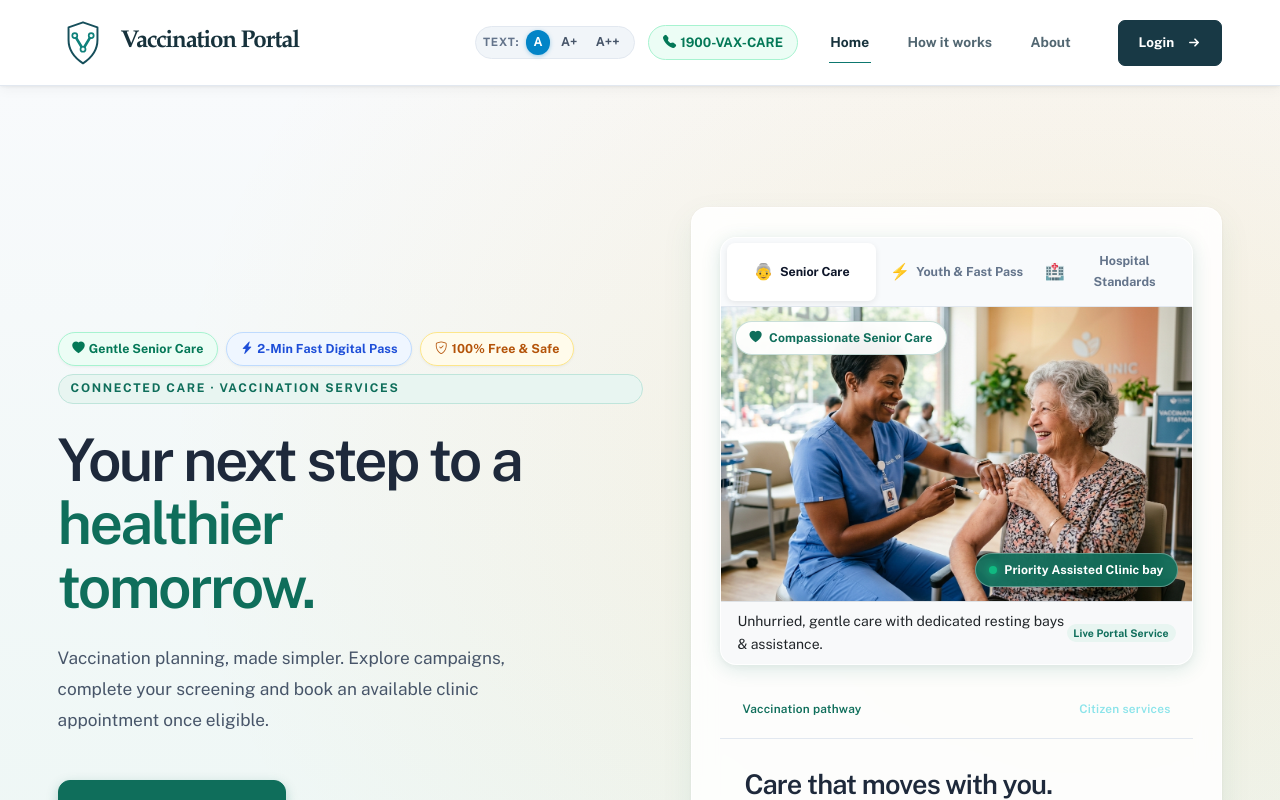
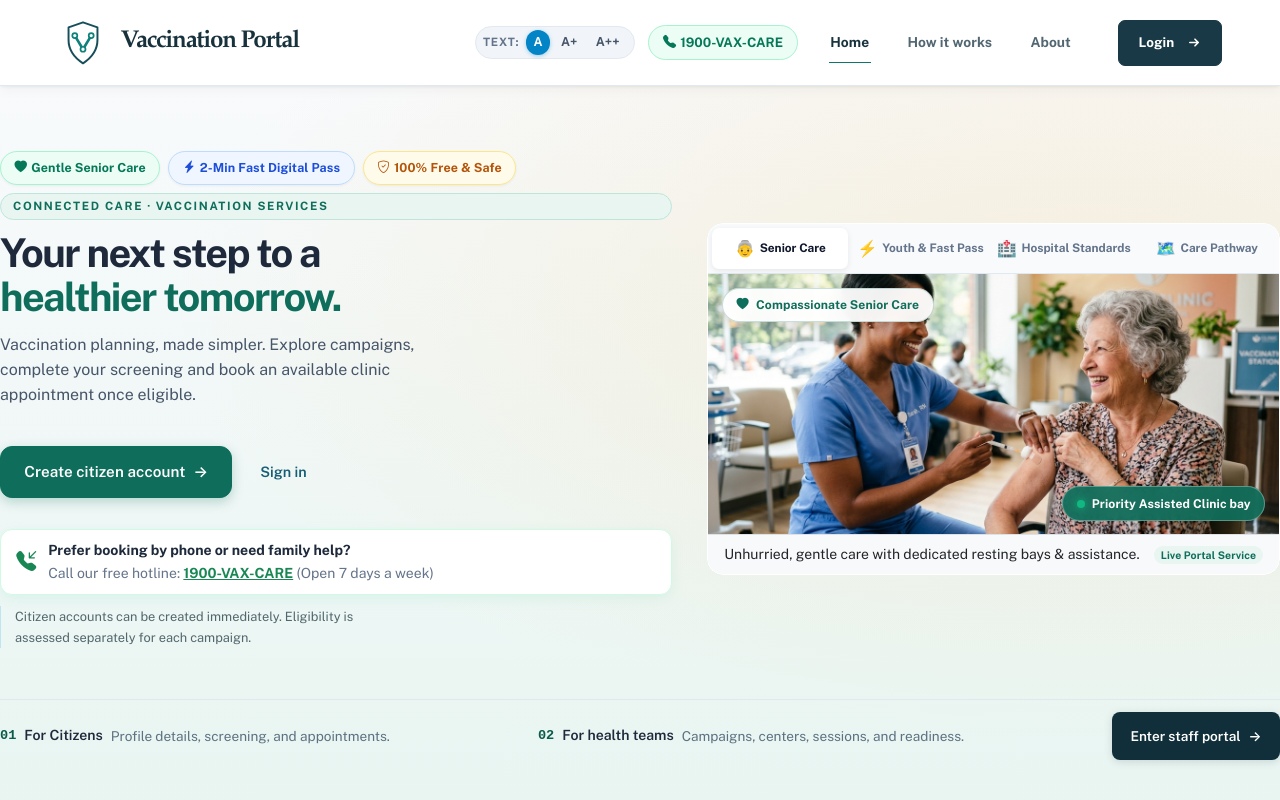
Before and after one commit to Sankalpa-KMCP/se2030-2026-y2-s1-mtr-01-vaccination-portal, a React (Vite) app in the folder frontend/: page / in a window 1280 px wide. Shown: the top 800 px of the page. Built offline with nearby package versions, Linux system fonts and the light colour scheme; no server answers.

Commit message:
feat: add Care Pathway tab to hero section and update responsive styles

```diff
--- a/frontend/src/features/public-landing/components/HeroSection.jsx
+++ b/frontend/src/features/public-landing/components/HeroSection.jsx
@@ -35,6 +35,12 @@ const HERO_GALLERY = [
     topIcon: 'bi-shield-check',
     bottomBadge: 'Clinical Readiness Verified',
     desc: 'Safe, temperature-controlled vaccines with board-certified doctors.',
+  },
+  {
+    id: 'pathway',
+    label: 'Care Pathway',
+    icon: '🗺️',
+    isPathway: true,
   },
 ];
 
@@ -93,9 +99,9 @@ export default function HeroSection() {
         </div>
 
         <div className="home-hero__visual" aria-hidden="true">
-          <div className="hospital-hero-card mb-3">
-            {/* Multi-Photo Switcher Bar */}
-            <div className="hero-photo-tabs" role="tablist" aria-label="Photo showcase">
+          <div className="hospital-hero-card">
+            {/* Multi-Photo & Pathway Switcher Bar */}
+            <div className="hero-photo-tabs" role="tablist" aria-label="Visual showcase">
               {HERO_GALLERY.map((item, idx) => (
                 <button
                   key={item.id}
@@ -110,6 +116,25 @@ export default function HeroSection() {
               ))}
             </div>
 
+            {current.isPathway ? (
+              <div className="hero-pathway-tab-content p-3">
+                <div className="home-hero__visual-head">
+                  <span>Vaccination pathway</span>
+                  <span className="home-hero__visual-context">Citizen services</span>
+                </div>
+                <div className="home-hero__visual-title">
+                  <span>Care that moves with you.</span>
+                  <p>From campaign screening to a booked clinic visit.</p>
+                </div>
+                <div className="home-hero__visual-screen">
+                  <HeroArtwork />
+                </div>
+                <div className="home-hero__visual-foot">
+                  <p>Clinical review and session readiness support each appointment.</p>
+                </div>
+              </div>
+            ) : (
+              <>
                 <div className="hospital-hero-card__media">
                   <img
                     src={current.image}
@@ -130,7 +155,9 @@ export default function HeroSection() {
                   <span>{current.desc}</span>
                   <span className="badge bg-primary-subtle text-primary fw-bold">Live Portal Service</span>
                 </div>
-          </div>
+
+                {/* Rendered in DOM for test & screen accessibility */}
+                <div style={{ display: 'none' }} aria-hidden="true">
                   <div className="home-hero__visual-head">
                     <span>Vaccination pathway</span>
                     <span className="home-hero__visual-context">Citizen services</span>
@@ -144,6 +171,10 @@ export default function HeroSection() {
                   </div>
                   <div className="home-hero__visual-foot">
                     <p>Clinical review and session readiness support each appointment.</p>
+                  </div>
+                </div>
+              </>
+            )}
           </div>
         </div>
 
--- a/frontend/src/features/public-landing/hospital-home.css
+++ b/frontend/src/features/public-landing/hospital-home.css
@@ -17,6 +17,11 @@
   position: relative;
   background: linear-gradient(180deg, #F8FAFC 0%, #e8f5f1 100%);
   overflow: hidden;
+  min-height: calc(100vh - 68px);
+  display: flex;
+  flex-direction: column;
+  justify-content: center;
+  padding: 1.5rem 0 1rem;
 }
 .lp-page--home .home-hero::before {
   background: radial-gradient(ellipse at 85% 30%, rgba(245, 158, 11, 0.12) 0%, transparent 60%);
@@ -24,10 +29,12 @@
 }
 .lp-page--home .home-hero__frame {
   display: grid;
-  grid-template-columns: 1.1fr 1fr;
-  gap: 3rem;
-  padding-top: 5rem;
-  padding-bottom: 2rem;
+  grid-template-columns: 1.15fr 0.98fr;
+  gap: 2.2rem;
+  padding-top: 0;
+  padding-bottom: 0;
+  align-items: center;
+  width: 100%;
 }
 .lp-page--home .home-hero__copy {
   grid-column: 1;
@@ -36,23 +43,23 @@
 }
 .hospital-eyebrow {
   display: inline-block;
-  margin-bottom: 1.5rem;
+  margin-bottom: 0.65rem;
   color: #0F6E5B;
-  font-size: 0.75rem;
+  font-size: 0.72rem;
   font-weight: 700;
   letter-spacing: 0.14em;
   background: #e8f5f1;
-  padding: 0.25rem 0.75rem;
+  padding: 0.2rem 0.75rem;
   border-radius: 999px;
   border: 1px solid #bfe5db;
 }
 .lp-page--home .home-hero h1 {
-  max-width: 13ch;
-  margin-bottom: 1.5rem;
-  font-size: clamp(2.8rem, 4.6vw, 4.6rem);
-  line-height: 1.08;
-  letter-spacing: -0.045em;
-  font-weight: 600;
+  max-width: 14ch;
+  margin-bottom: 0.85rem;
+  font-size: clamp(2rem, 3.1vw, 3.1rem);
+  line-height: 1.12;
+  letter-spacing: -0.04em;
+  font-weight: 700;
   color: #1E293B;
 }
 .lp-page--home .home-hero h1 em {
@@ -60,16 +67,18 @@
   font-style: normal;
 }
 .lp-page--home .home-hero__lead {
-  max-width: 43ch;
+  max-width: 44ch;
   color: #475569;
-  font-size: 1.08rem;
-  line-height: 1.8;
+  font-size: 1rem;
+  line-height: 1.55;
+  margin-bottom: 1.15rem;
 }
 .lp-page--home .home-action--primary {
   background: #0F6E5B;
   border-color: #0F6E5B;
   border-radius: 0.75rem;
-  padding: 1rem 1.6rem;
+  padding: 0.75rem 1.45rem;
+  font-size: 0.95rem;
   box-shadow: 0 4px 12px rgba(15, 110, 91, 0.25);
   transition: all 0.2s ease;
 }
@@ -81,12 +90,10 @@
 }
 .lp-page--home .home-hero__visual {
   grid-column: 2;
-  padding: 1.8rem;
-  border: 1px solid #ffffff;
-  border-radius: 1rem;
-  background: rgba(255, 255, 255, 0.85);
-  backdrop-filter: blur(12px);
-  box-shadow: 0 1px 3px rgba(0, 0, 0, 0.06), 0 12px 32px rgba(15, 110, 91, 0.08);
+  padding: 0;
+  border: none;
+  background: transparent;
+  box-shadow: none;
   align-self: center;
 }
 .lp-page--home .home-hero__visual-head {
@@ -94,15 +101,30 @@
   border-bottom: 1px solid #e2e8f0;
 }
 .lp-page--home .home-hero__visual-title > span {
-  font-size: 1.7rem;
+  font-size: 1.4rem;
   font-weight: 600;
   color: #1E293B;
 }
 .lp-page--home .home-hero__rail {
   grid-column: 1 / -1;
   margin-top: 1rem;
+  padding-top: 0.75rem;
   border-top: 1px solid #e2e8f0;
   background: transparent;
+  display: flex;
+  align-items: center;
+  justify-content: space-between;
+  gap: 1.5rem;
+}
+.lp-page--home .home-hero__rail > div {
+  display: flex;
+  align-items: center;
+  gap: 0.5rem;
+  font-size: 0.84rem;
+  color: #64748b;
+}
+.lp-page--home .home-hero__rail > div strong {
+  color: #1e293b;
 }
 .hospital-shortcuts {
   position: relative;
@@ -177,9 +199,14 @@
   border-color: #e2e8f0;
   box-shadow: 0 1px 3px rgba(0, 0, 0, 0.06), 0 8px 24px rgba(0, 0, 0, 0.05);
 }
-.lp-page--home .home-assurance,
 .lp-page--home .home-closing {
-  background: #09473b;
+  background: linear-gradient(135deg, #064e3b 0%, #065f46 50%, #0f766e 100%);
+}
+.lp-page--home .home-closing__copy h2 {
+  color: #ffffff !important;
+}
+.lp-page--home .home-closing__copy p {
+  color: #d1fae5 !important;
 }
 @media (max-width: 960px) {
   .lp-page--home .home-hero__frame {
@@ -236,7 +263,7 @@
 .hospital-hero-card__media {
   position: relative;
   width: 100%;
-  aspect-ratio: 16 / 10;
+  height: 260px;
   overflow: hidden;
 }
 
@@ -509,45 +536,52 @@ html.vax-text-xl {
 .hero-helpline-reassurance {
   display: flex;
   align-items: center;
-  gap: 0.9rem;
-  margin-top: 1.5rem;
-  margin-bottom: 1.25rem;
-  padding: 0.9rem 1.25rem;
+  gap: 0.75rem;
+  margin-top: 0.85rem;
+  margin-bottom: 0.65rem;
+  padding: 0.55rem 0.95rem;
   background: #ffffff;
-  border-radius: 0.85rem;
+  border-radius: 0.75rem;
   border: 1px solid #d1fae5;
   box-shadow: 0 4px 14px rgba(16, 185, 129, 0.08);
 }
 
 .hero-helpline-reassurance strong {
-  font-size: 0.92rem;
+  font-size: 0.88rem;
   color: #1e293b;
   display: block;
 }
 
 .hero-photo-tabs {
   display: grid;
-  grid-template-columns: repeat(3, 1fr);
+  grid-template-columns: repeat(4, 1fr);
   background: #f8fafc;
   border-bottom: 1px solid #e2e8f0;
-  padding: 0.35rem;
-  gap: 0.35rem;
+  padding: 0.25rem;
+  gap: 0.25rem;
 }
 
 .hero-photo-tab {
   display: flex;
   align-items: center;
   justify-content: center;
-  gap: 0.4rem;
-  padding: 0.5rem 0.5rem;
+  gap: 0.3rem;
+  padding: 0.45rem 0.25rem;
   border: none;
   background: transparent;
-  border-radius: 0.5rem;
-  font-size: 0.78rem;
+  border-radius: 0.45rem;
+  font-size: 0.74rem;
   font-weight: 650;
   color: #64748b;
   cursor: pointer;
   transition: all 0.2s ease;
+  white-space: nowrap;
+}
+
+.hero-pathway-tab-content {
+  padding: 0.85rem;
+  max-height: 310px;
+  overflow-y: auto;
 }
 
 .hero-photo-tab:hover {
@@ -881,38 +915,130 @@ html.vax-text-xl {
 }
 
 /* --------------------------------------------------------------------------
-   Trust Section Visual Switcher
+   Trust Section (Operational Integrity) - High-Contrast Accessible Colors
    -------------------------------------------------------------------------- */
-.assurance-tabs {
-  display: flex;
-  background: rgba(0, 0, 0, 0.25);
-  padding: 0.35rem;
-  gap: 0.35rem;
-  border-bottom: 1px solid rgba(255, 255, 255, 0.1);
+.lp-page--home .home-assurance {
+  background: linear-gradient(180deg, #f8fafc 0%, #f0fdf4 100%) !important;
+  border-top: 1px solid #e2e8f0 !important;
+  border-bottom: 1px solid #e2e8f0 !important;
+  padding: 5rem 0 !important;
+  color: #1e293b !important;
 }
 
-.assurance-tab {
-  flex: 1;
-  border: none;
-  background: transparent;
-  color: rgba(255, 255, 255, 0.7);
-  padding: 0.55rem 0.8rem;
-  border-radius: 0.5rem;
-  font-size: 0.82rem;
-  font-weight: 650;
-  cursor: pointer;
-  transition: all 0.2s ease;
+.lp-page--home .home-assurance .home-section-mark {
+  display: inline-block;
+  color: #047857 !important;
+  background: #ecfdf5 !important;
+  border: 1px solid #a7f3d0 !important;
+  padding: 0.28rem 0.85rem !important;
+  border-radius: 999px !important;
+  font-size: 0.76rem !important;
+  font-weight: 750 !important;
+  letter-spacing: 0.1em !important;
+  text-transform: uppercase !important;
+  margin-bottom: 1rem !important;
 }
 
-.assurance-tab:hover {
-  color: #ffffff;
-  background: rgba(255, 255, 255, 0.08);
+.lp-page--home .home-assurance__intro h2 {
+  color: #0f172a !important;
+  font-size: clamp(2.1rem, 3.4vw, 3rem) !important;
+  font-weight: 750 !important;
+  letter-spacing: -0.03em !important;
+  line-height: 1.18 !important;
+  margin-bottom: 1.25rem !important;
 }
 
-.assurance-tab.is-active {
-  background: rgba(255, 255, 255, 0.18);
-  color: #ffffff;
-  box-shadow: 0 2px 8px rgba(0, 0, 0, 0.2);
+.lp-page--home .home-assurance__intro > p {
+  color: #334155 !important;
+  font-size: 1.05rem !important;
+  line-height: 1.7 !important;
+}
+
+.lp-page--home .home-assurance__register {
+  margin: 0 !important;
+  padding: 0 !important;
+  list-style: none !important;
+  border-top: 1px solid #cbd5e1 !important;
+}
+
+.lp-page--home .home-assurance__register li {
+  display: grid !important;
+  grid-template-columns: 2.5rem minmax(0, 1fr) !important;
+  gap: 1.25rem !important;
+  padding: 1.5rem 0.75rem !important;
+  border-bottom: 1px solid #e2e8f0 !important;
+  transition: all 0.2s ease !important;
+  border-radius: 0.5rem !important;
+}
+
+.lp-page--home .home-assurance__register li:hover {
+  background: #ffffff !important;
+  box-shadow: 0 4px 12px rgba(0, 0, 0, 0.05) !important;
+  transform: translateX(4px) !important;
+}
+
+.lp-page--home .home-assurance__number {
+  color: #059669 !important;
+  font-size: 1.15rem !important;
+  font-weight: 800 !important;
+  line-height: 1.3 !important;
+}
+
+.lp-page--home .home-assurance__register h3 {
+  color: #0f172a !important;
+  font-size: 1.22rem !important;
+  font-weight: 700 !important;
+  margin: 0 0 0.4rem !important;
+  line-height: 1.35 !important;
+}
+
+.lp-page--home .home-assurance__register p {
+  color: #475569 !important;
+  font-size: 0.95rem !important;
+  line-height: 1.65 !important;
+  margin: 0 !important;
+}
+
+/* Showcase Card & Tabs in Assurance Section */
+.lp-page--home .home-assurance__showcase {
+  background: #ffffff !important;
+  border: 1px solid #cbd5e1 !important;
+  box-shadow: 0 10px 28px rgba(0, 0, 0, 0.08) !important;
+  border-radius: 1rem !important;
+  overflow: hidden !important;
+  margin-top: 2rem !important;
+}
+
+.lp-page--home .assurance-tabs {
+  display: flex !important;
+  background: #f1f5f9 !important;
+  padding: 0.35rem !important;
+  gap: 0.35rem !important;
+  border-bottom: 1px solid #e2e8f0 !important;
+}
+
+.lp-page--home .assurance-tab {
+  flex: 1 !important;
+  border: none !important;
+  background: transparent !important;
+  color: #475569 !important;
+  padding: 0.55rem 0.8rem !important;
+  border-radius: 0.5rem !important;
+  font-size: 0.82rem !important;
+  font-weight: 700 !important;
+  cursor: pointer !important;
+  transition: all 0.2s ease !important;
+}
+
+.lp-page--home .assurance-tab:hover {
+  color: #0f172a !important;
+  background: #e2e8f0 !important;
+}
+
+.lp-page--home .assurance-tab.is-active {
+  background: #059669 !important;
+  color: #ffffff !important;
+  box-shadow: 0 2px 8px rgba(5, 150, 105, 0.35) !important;
 }
 
 @media (max-width: 960px) {
```
Lines whose indentation alone changed are shown as unchanged.
